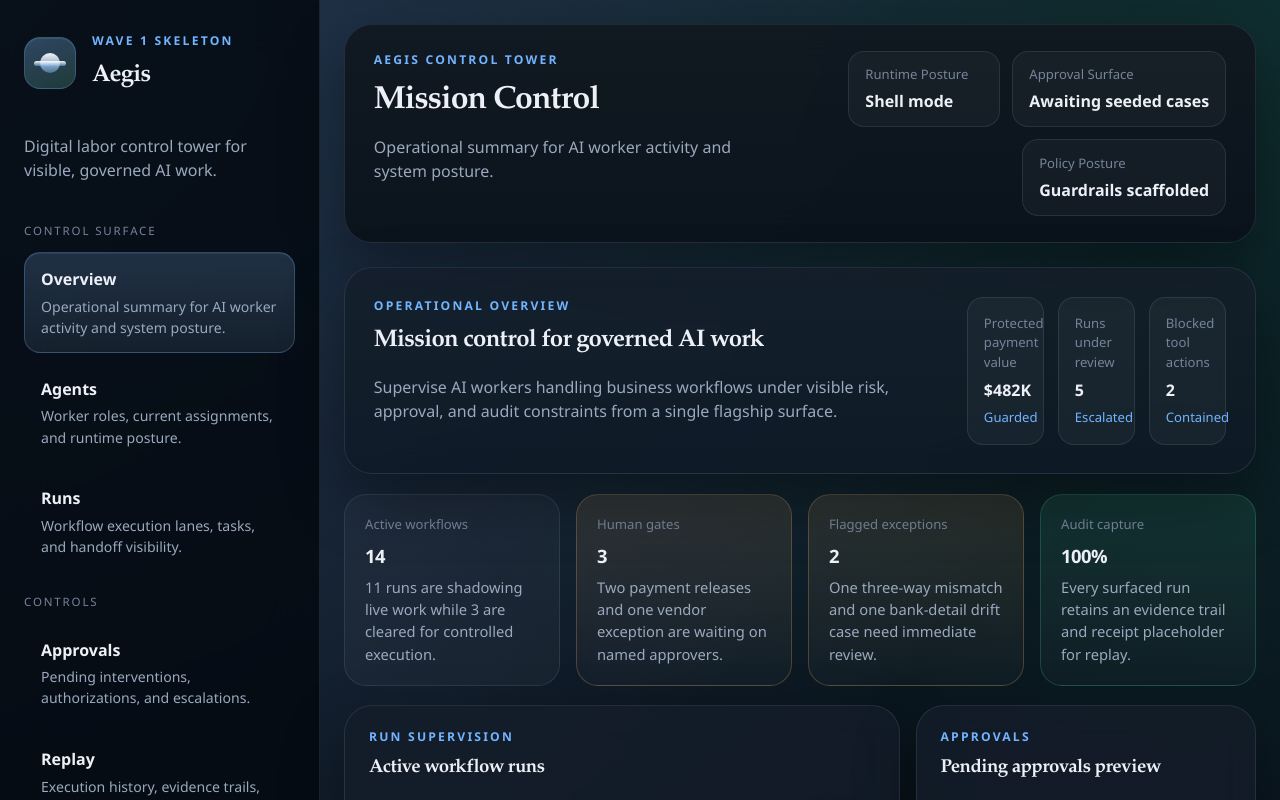
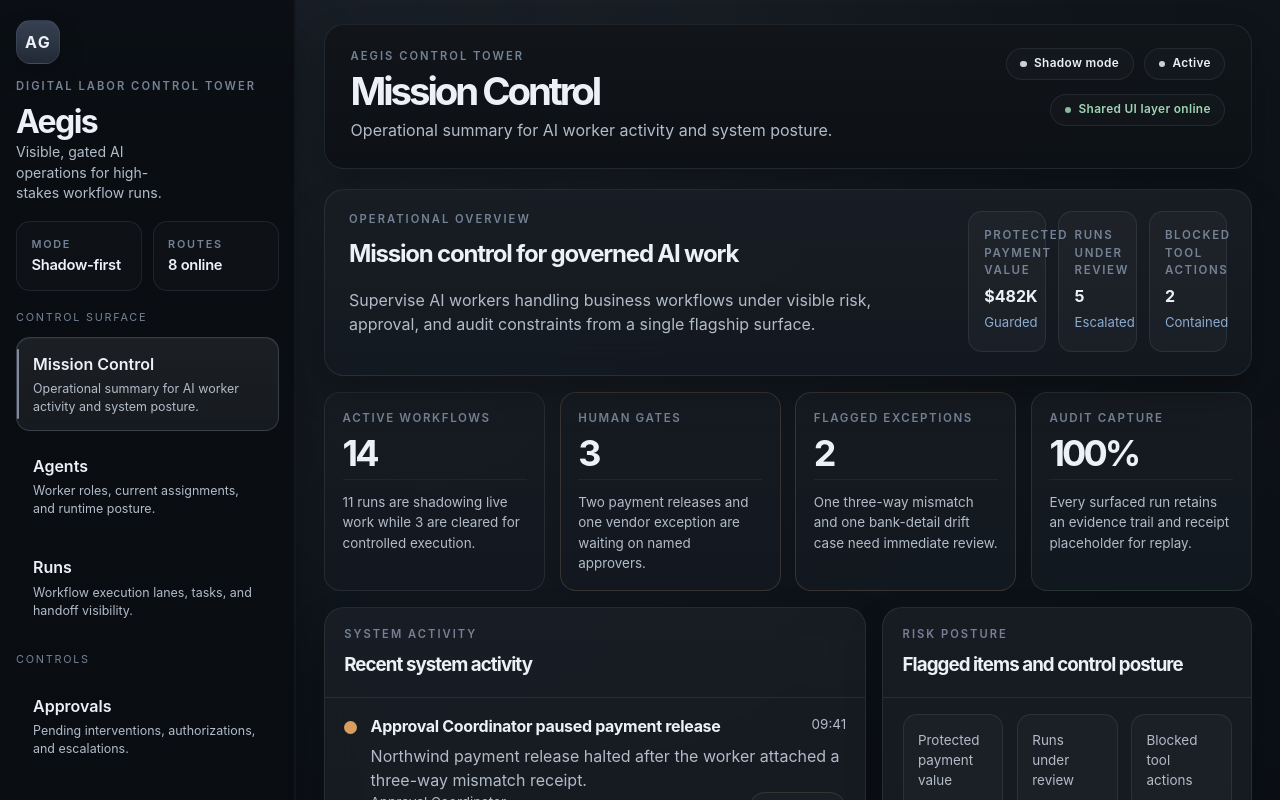
Before and after one commit to Arshgill01/Aegis, a React (Vite) app: page / in a window 1280 px wide. Shown: the top 800 px of the page. Built offline with nearby package versions, Linux system fonts and the light colour scheme.

Commit message:
Port command-center dashboard polish onto master

```diff
--- a/src/components/shell/AppShell.tsx
+++ b/src/components/shell/AppShell.tsx
@@ -4,9 +4,8 @@ import { navigationSections } from "../../app/routes";
 import { ShellSidebar } from "./ShellSidebar";
 
 const topbarMetrics = [
-  { label: "Runtime Posture", value: "Shell mode" },
-  { label: "Approval Surface", value: "Awaiting seeded cases" },
-  { label: "Policy Posture", value: "Guardrails scaffolded" },
+  { label: "Shadow mode" },
+  { label: "Active" },
 ];
 
 export function AppShell() {
@@ -23,18 +22,20 @@ export function AppShell() {
       <ShellSidebar />
       <div className="app-shell__content">
         <header className="topbar">
-          <div>
+          <div className="topbar__copy">
             <p className="eyebrow">Aegis Control Tower</p>
             <h1>{activeRoute.label}</h1>
             <p className="topbar__description">{activeRoute.description}</p>
           </div>
           <div className="topbar__metrics" aria-label="Global status">
-            {topbarMetrics.map((metric) => (
-              <div className="metric-pill" key={metric.label}>
-                <span>{metric.label}</span>
-                <strong>{metric.value}</strong>
-              </div>
-            ))}
+            <div className="topbar__metric-row">
+              {topbarMetrics.map((metric) => (
+                <span className="status-pill" key={metric.label}>
+                  {metric.label}
+                </span>
+              ))}
+            </div>
+            <span className="status-kpi">Shared UI layer online</span>
           </div>
         </header>
         <main className="page-region">
--- a/src/components/shell/PageShell.tsx
+++ b/src/components/shell/PageShell.tsx
@@ -35,7 +35,7 @@ export function PageShell({
   return (
     <div className="page-shell">
       <section className="hero-panel">
-        <div>
+        <div className="hero-panel__copy">
           <p className="eyebrow">{eyebrow}</p>
           <h2>{title}</h2>
           <p className="hero-panel__description">{description}</p>
@@ -59,7 +59,7 @@ export function PageShell({
             key={card.label}
             className={`summary-card summary-card--${card.tone ?? "neutral"}`}
           >
-            <span>{card.label}</span>
+            <span className="summary-card__signal">{card.label}</span>
             <strong>{card.value}</strong>
             {card.detail ? <p>{card.detail}</p> : null}
           </article>
--- a/src/components/shell/ShellSidebar.tsx
+++ b/src/components/shell/ShellSidebar.tsx
@@ -3,21 +3,32 @@ import { NavLink } from "react-router-dom";
 import { navigationSections } from "../../app/routes";
 
 export function ShellSidebar() {
+  const routeCount = navigationSections.flatMap((section) => section.items).length;
+
   return (
     <aside className="sidebar">
       <div className="sidebar__brand">
         <div className="sidebar__crest" aria-hidden="true">
-          <span />
-          <span />
+          AG
         </div>
-        <div>
-          <p className="eyebrow">Wave 1 Skeleton</p>
+        <div className="sidebar__brand-copy">
+          <p className="eyebrow">Digital Labor Control Tower</p>
           <h2>Aegis</h2>
+          <p className="sidebar__mission">
+            Visible, gated AI operations for high-stakes workflow runs.
+          </p>
         </div>
       </div>
 
-      <div className="sidebar__mission">
-        <p>Digital labor control tower for visible, governed AI work.</p>
+      <div className="sidebar__status" aria-label="Sidebar status">
+        <div className="sidebar__status-card">
+          <span>Mode</span>
+          <strong>Shadow-first</strong>
+        </div>
+        <div className="sidebar__status-card">
+          <span>Routes</span>
+          <strong>{routeCount} online</strong>
+        </div>
       </div>
 
       <nav className="sidebar__nav" aria-label="Primary navigation">
@@ -34,7 +45,7 @@ export function ShellSidebar() {
                   }
                   end={item.path === "/"}
                 >
-                  <span className="nav-link__label">{item.shortLabel}</span>
+                  <span className="nav-link__label">{item.label}</span>
                   <span className="nav-link__description">{item.description}</span>
                 </NavLink>
               ))}
@@ -44,8 +55,8 @@ export function ShellSidebar() {
       </nav>
 
       <div className="sidebar__footer">
-        <span className="status-dot" />
-        Stable shell for downstream wave branches
+        <strong>Wave 1 shell</strong>
+        <span>Shared surfaces and route scaffolds tuned for dense operational UI.</span>
       </div>
     </aside>
   );
--- a/src/pages/MissionControlPage.tsx
+++ b/src/pages/MissionControlPage.tsx
@@ -34,15 +34,15 @@ export function MissionControlPage() {
       }))}
       primaryColumn={
         <>
+          <ActivityCard entries={activity} />
           <ActiveRunsCard runs={activeRuns} />
-          <ActivityCard entries={activity} />
           <WorkerActivityCard workers={workers} />
         </>
       }
       secondaryColumn={
         <>
+          <RiskPostureCard flaggedItems={flaggedItems} postureSignals={postureSignals} />
           <ApprovalsCard approvals={approvals} />
-          <RiskPostureCard flaggedItems={flaggedItems} postureSignals={postureSignals} />
           <ScenarioSpotlightCard spotlight={spotlight} />
         </>
       }
--- a/src/styles.css
+++ b/src/styles.css
@@ -1,33 +1,41 @@
 :root {
   color-scheme: dark;
-  font-family: "IBM Plex Sans", "Avenir Next", "Segoe UI", sans-serif;
+  font-family:
+    "SF Pro Text",
+    "SF Pro Display",
+    -apple-system,
+    BlinkMacSystemFont,
+    "Segoe UI Variable",
+    "Segoe UI",
+    sans-serif;
   line-height: 1.5;
   font-weight: 400;
   color: #edf1f7;
   background:
-    radial-gradient(circle at top left, rgba(99, 167, 255, 0.22), transparent 28%),
-    radial-gradient(circle at top right, rgba(38, 209, 160, 0.14), transparent 24%),
-    linear-gradient(180deg, #09111b 0%, #071019 52%, #04080d 100%);
+    radial-gradient(circle at top left, rgba(141, 170, 206, 0.08), transparent 28%),
+    radial-gradient(circle at top center, rgba(255, 255, 255, 0.03), transparent 22%),
+    linear-gradient(180deg, #0d1218 0%, #090d13 48%, #070a0f 100%);
   font-synthesis: none;
   text-rendering: optimizeLegibility;
   -webkit-font-smoothing: antialiased;
   -moz-osx-font-smoothing: grayscale;
-  --bg-canvas: rgba(7, 14, 23, 0.9);
-  --bg-panel: rgba(11, 21, 34, 0.78);
-  --bg-panel-strong: rgba(13, 25, 40, 0.94);
-  --bg-panel-soft: rgba(255, 255, 255, 0.04);
-  --border-soft: rgba(156, 177, 204, 0.14);
-  --border-strong: rgba(156, 177, 204, 0.22);
+  --bg-canvas: rgba(10, 14, 19, 0.94);
+  --bg-panel: rgba(17, 22, 30, 0.92);
+  --bg-panel-strong: rgba(12, 16, 22, 0.9);
+  --bg-panel-soft: rgba(255, 255, 255, 0.03);
+  --border-soft: rgba(156, 169, 188, 0.12);
+  --border-strong: rgba(167, 180, 199, 0.22);
   --text-primary: #edf1f7;
-  --text-secondary: #9aa9bd;
-  --text-muted: #75849a;
-  --accent: #72b4ff;
-  --accent-strong: #4fd2a2;
-  --attention: #ffb86b;
-  --shadow-panel: 0 24px 60px rgba(0, 0, 0, 0.35);
-  --radius-xl: 28px;
-  --radius-lg: 22px;
-  --radius-md: 16px;
+  --text-secondary: #b2bcc9;
+  --text-muted: #758295;
+  --accent: #8daace;
+  --accent-strong: #73ab8d;
+  --attention: #c3a06d;
+  --shadow-panel: 0 18px 36px rgba(0, 0, 0, 0.24);
+  --shadow-shell: 0 28px 56px rgba(0, 0, 0, 0.32);
+  --radius-xl: 20px;
+  --radius-lg: 16px;
+  --radius-md: 14px;
   --radius-sm: 12px;
 }
 
@@ -62,17 +70,19 @@ select {
 .app-shell {
   position: relative;
   display: grid;
-  grid-template-columns: 320px minmax(0, 1fr);
+  grid-template-columns: 296px minmax(0, 1fr);
   min-height: 100vh;
-  overflow: hidden;
 }
 
 .app-shell__backdrop {
-  position: absolute;
+  position: fixed;
   inset: 0;
   background:
-    linear-gradient(135deg, rgba(255, 255, 255, 0.04), transparent 32%),
-    linear-gradient(180deg, transparent 0%, rgba(255, 255, 255, 0.02) 100%);
+    linear-gradient(rgba(255, 255, 255, 0.014) 1px, transparent 1px),
+    linear-gradient(90deg, rgba(255, 255, 255, 0.014) 1px, transparent 1px);
+  background-size: 28px 28px;
+  mask-image: linear-gradient(180deg, rgba(0, 0, 0, 0.28), transparent 76%);
+  opacity: 0.14;
   pointer-events: none;
 }
 
@@ -81,48 +91,38 @@ select {
   z-index: 1;
   display: flex;
   flex-direction: column;
-  gap: 1.5rem;
-  padding: 2rem 1.5rem;
-  background: rgba(4, 10, 17, 0.86);
-  border-right: 1px solid var(--border-soft);
-  backdrop-filter: blur(24px);
+  gap: 1.1rem;
+  padding: 1.25rem 1rem;
+  background:
+    linear-gradient(180deg, rgba(18, 24, 33, 0.14), transparent 120px),
+    linear-gradient(180deg, rgba(10, 14, 19, 0.98), rgba(8, 11, 16, 0.98));
+  border-right: 1px solid rgba(255, 255, 255, 0.04);
+  box-shadow:
+    inset -1px 0 0 rgba(255, 255, 255, 0.04),
+    var(--shadow-shell);
+  backdrop-filter: blur(20px);
 }
 
 .sidebar__brand {
-  display: flex;
-  align-items: center;
-  gap: 1rem;
+  display: grid;
+  gap: 0.85rem;
 }
 
 .sidebar__crest {
-  position: relative;
   display: grid;
   place-items: center;
-  width: 3.25rem;
-  height: 3.25rem;
-  border-radius: 1rem;
+  width: 2.75rem;
+  height: 2.75rem;
+  border-radius: 0.9rem;
   background:
-    linear-gradient(160deg, rgba(114, 180, 255, 0.28), rgba(79, 210, 162, 0.16)),
-    rgba(255, 255, 255, 0.06);
-  border: 1px solid rgba(114, 180, 255, 0.24);
-  box-shadow: inset 0 1px 0 rgba(255, 255, 255, 0.08);
-}
-
-.sidebar__crest span:first-child,
-.sidebar__crest span:last-child {
-  position: absolute;
-  border-radius: 999px;
-  background: linear-gradient(180deg, rgba(255, 255, 255, 0.95), rgba(114, 180, 255, 0.45));
-}
-
-.sidebar__crest span:first-child {
-  width: 1.25rem;
-  height: 1.25rem;
-}
-
-.sidebar__crest span:last-child {
-  width: 2rem;
-  height: 0.3rem;
+    linear-gradient(180deg, rgba(56, 66, 82, 0.98), rgba(34, 42, 55, 0.96)),
+    rgba(17, 22, 30, 0.96);
+  border: 1px solid rgba(162, 183, 213, 0.1);
+  color: var(--text-primary);
+  font-size: 1rem;
+  font-weight: 700;
+  letter-spacing: 0.08em;
+  box-shadow: 0 10px 24px rgba(0, 0, 0, 0.18);
 }
 
 .sidebar h2,
@@ -131,9 +131,8 @@ select {
 .surface-card h3,
 .not-found h2 {
   margin: 0;
-  font-family: "IBM Plex Serif", "Iowan Old Style", "Palatino Linotype", serif;
-  font-weight: 600;
-  letter-spacing: -0.03em;
+  font-weight: 680;
+  letter-spacing: -0.05em;
 }
 
 .sidebar__mission,
@@ -144,10 +143,56 @@ select {
   color: var(--text-secondary);
 }
 
+.sidebar__brand-copy {
+  display: grid;
+  gap: 0.3rem;
+}
+
+.sidebar__brand-copy h2 {
+  font-size: 2rem;
+  line-height: 0.95;
+}
+
+.sidebar__mission {
+  margin: 0;
+  max-width: 18ch;
+  font-size: 0.88rem;
+  line-height: 1.45;
+}
+
+.sidebar__status {
+  display: grid;
+  grid-template-columns: repeat(2, minmax(0, 1fr));
+  gap: 0.65rem;
+}
+
+.sidebar__status-card {
+  display: grid;
+  gap: 0.15rem;
+  padding: 0.85rem 0.9rem;
+  border-radius: var(--radius-md);
+  border: 1px solid var(--border-soft);
+  background: rgba(255, 255, 255, 0.02);
+}
+
+.sidebar__status-card span {
+  color: var(--text-muted);
+  font-size: 0.68rem;
+  font-weight: 600;
+  letter-spacing: 0.16em;
+  text-transform: uppercase;
+}
+
+.sidebar__status-card strong {
+  font-size: 0.92rem;
+  font-weight: 620;
+  letter-spacing: -0.02em;
+}
+
 .sidebar__nav {
   display: flex;
   flex-direction: column;
-  gap: 1.25rem;
+  gap: 1rem;
 }
 
 .nav-section {
@@ -159,7 +204,7 @@ select {
 .nav-section__title {
   margin: 0;
   color: var(--text-muted);
-  font-size: 0.72rem;
+  font-size: 0.68rem;
   letter-spacing: 0.16em;
   text-transform: uppercase;
 }
@@ -171,10 +216,11 @@ select {
 }
 
 .nav-link {
+  position: relative;
   display: flex;
   flex-direction: column;
-  gap: 0.3rem;
-  padding: 0.9rem 1rem;
+  gap: 0.28rem;
+  padding: 0.85rem 0.95rem 0.85rem 1rem;
   border-radius: var(--radius-md);
   border: 1px solid transparent;
   background: transparent;
@@ -184,18 +230,33 @@ select {
     transform 140ms ease;
 }
 
+.nav-link::before {
+  content: "";
+  position: absolute;
+  left: 0;
+  top: 0.7rem;
+  bottom: 0.7rem;
+  width: 2px;
+  border-radius: 999px;
+  background: transparent;
+}
+
 .nav-link:hover {
-  background: rgba(255, 255, 255, 0.035);
-  border-color: var(--border-soft);
-  transform: translateX(2px);
+  background: rgba(255, 255, 255, 0.03);
+  border-color: rgba(255, 255, 255, 0.06);
+  transform: translateX(1px);
 }
 
 .nav-link--active {
   background:
-    linear-gradient(180deg, rgba(114, 180, 255, 0.16), rgba(114, 180, 255, 0.06)),
-    rgba(255, 255, 255, 0.04);
-  border-color: rgba(114, 180, 255, 0.28);
-  box-shadow: inset 0 1px 0 rgba(255, 255, 255, 0.06);
+    linear-gradient(180deg, rgba(255, 255, 255, 0.045), rgba(255, 255, 255, 0.025)),
+    rgba(255, 255, 255, 0.03);
+  border-color: var(--border-strong);
+  box-shadow: inset 0 1px 0 rgba(255, 255, 255, 0.04);
+}
+
+.nav-link--active::before {
+  background: rgba(166, 182, 205, 0.72);
 }
 
 .nav-link__label {
@@ -205,28 +266,28 @@ select {
 
 .nav-link__description {
   color: var(--text-secondary);
-  font-size: 0.88rem;
+  font-size: 0.78rem;
+  line-height: 1.45;
 }
 
 .sidebar__footer {
-  display: flex;
-  align-items: center;
-  gap: 0.6rem;
+  display: grid;
+  gap: 0.35rem;
   margin-top: auto;
   padding: 1rem;
   border-radius: var(--radius-md);
-  background: var(--bg-panel-soft);
+  background:
+    linear-gradient(180deg, rgba(255, 255, 255, 0.03), rgba(255, 255, 255, 0.018));
   border: 1px solid var(--border-soft);
   color: var(--text-secondary);
-  font-size: 0.92rem;
+  font-size: 0.82rem;
+  line-height: 1.45;
 }
 
-.status-dot {
-  width: 0.6rem;
-  height: 0.6rem;
-  border-radius: 999px;
-  background: var(--accent-strong);
-  box-shadow: 0 0 16px rgba(79, 210, 162, 0.75);
+.sidebar__footer strong {
+  color: var(--text-primary);
+  font-size: 0.92rem;
+  font-weight: 620;
 }
 
 .app-shell__content {
@@ -235,7 +296,7 @@ select {
   display: flex;
   flex-direction: column;
   min-width: 0;
-  padding: 1.5rem;
+  padding: 1.5rem 1.75rem 1.75rem;
 }
 
 .topbar {
@@ -243,54 +304,96 @@ select {
   align-items: flex-start;
   justify-content: space-between;
   gap: 1.5rem;
-  padding: 1.6rem 1.8rem;
+  padding: 1.45rem 1.6rem 1.55rem;
   border: 1px solid var(--border-soft);
   border-radius: var(--radius-xl);
   background:
-    linear-gradient(180deg, rgba(255, 255, 255, 0.035), rgba(255, 255, 255, 0.01)),
+    linear-gradient(180deg, rgba(255, 255, 255, 0.028), rgba(255, 255, 255, 0.012)),
     var(--bg-canvas);
   box-shadow: var(--shadow-panel);
-  backdrop-filter: blur(18px);
+  backdrop-filter: blur(16px);
+}
+
+.topbar__copy {
+  max-width: 52rem;
+}
+
+.topbar h1 {
+  font-size: clamp(2.4rem, 3vw, 3.2rem);
+  line-height: 0.95;
+  letter-spacing: -0.08em;
 }
 
 .topbar__description {
-  max-width: 48rem;
-  margin: 0.65rem 0 0;
+  max-width: 44rem;
+  margin: 0.55rem 0 0;
+  font-size: 1rem;
+  line-height: 1.58;
 }
 
 .topbar__metrics {
+  display: grid;
+  gap: 0.85rem;
+  justify-items: end;
+  min-width: 16rem;
+}
+
+.topbar__metric-row {
   display: flex;
   flex-wrap: wrap;
   justify-content: flex-end;
-  gap: 0.75rem;
+  gap: 0.65rem;
 }
 
-.metric-pill {
-  display: flex;
-  flex-direction: column;
-  gap: 0.25rem;
-  min-width: 9.5rem;
-  padding: 0.85rem 1rem;
-  border-radius: var(--radius-md);
-  background: rgba(255, 255, 255, 0.035);
-  border: 1px solid var(--border-soft);
+.status-pill,
+.status-kpi,
+.signal-item span,
+.summary-card__signal {
+  color: var(--text-muted);
+  font-size: 0.72rem;
+  font-weight: 600;
+  letter-spacing: 0.14em;
+  text-transform: uppercase;
 }
 
-.metric-pill span,
-.summary-card span,
-.signal-item span {
-  color: var(--text-muted);
-  font-size: 0.82rem;
+.status-pill,
+.status-kpi {
+  display: inline-flex;
+  align-items: center;
+  gap: 0.45rem;
+  min-height: 2rem;
+  padding: 0 0.85rem;
+  border-radius: 999px;
+  border: 1px solid var(--border-soft);
+  background: rgba(255, 255, 255, 0.02);
+  color: var(--text-primary);
+  font-size: 0.74rem;
+  letter-spacing: 0.03em;
+  text-transform: none;
+}
+
+.status-pill::before,
+.status-kpi::before {
+  content: "";
+  width: 0.4rem;
+  height: 0.4rem;
+  border-radius: 999px;
+  background: currentColor;
+  opacity: 0.85;
+}
+
+.status-kpi {
+  color: #9fd5b6;
 }
 
 .page-region {
-  padding-top: 1.5rem;
+  padding-top: 1.2rem;
 }
 
 .page-shell {
   display: flex;
   flex-direction: column;
-  gap: 1.2rem;
+  gap: 1rem;
 }
 
 .hero-panel,
@@ -309,62 +412,65 @@ select {
   display: flex;
   justify-content: space-between;
   gap: 1.5rem;
-  padding: 1.8rem;
+  padding: 1.35rem 1.5rem 1.45rem;
 }
 
 .summary-grid {
   display: grid;
   grid-template-columns: repeat(4, minmax(0, 1fr));
-  gap: 1rem;
+  gap: 0.9rem;
 }
 
 .summary-card {
-  display: flex;
-  flex-direction: column;
-  gap: 0.45rem;
-  padding: 1.25rem;
-  min-height: 7.5rem;
+  display: grid;
+  gap: 0.55rem;
+  align-content: start;
+  padding: 1.05rem 1.1rem 1rem;
+  min-height: 11.5rem;
   border-radius: var(--radius-lg);
   border: 1px solid var(--border-soft);
-  background: rgba(255, 255, 255, 0.035);
+  background:
+    linear-gradient(180deg, rgba(255, 255, 255, 0.022), rgba(255, 255, 255, 0.01)),
+    rgba(17, 22, 30, 0.92);
 }
 
 .summary-card strong {
-  font-size: 1.15rem;
-  letter-spacing: -0.03em;
+  font-size: 2.25rem;
+  line-height: 0.95;
+  letter-spacing: -0.08em;
 }
 
 .summary-card p {
   margin: 0;
   color: var(--text-secondary);
-  font-size: 0.92rem;
-  line-height: 1.5;
+  padding-top: 0.75rem;
+  border-top: 1px solid rgba(255, 255, 255, 0.05);
+  font-size: 0.84rem;
+  line-height: 1.52;
 }
 
 .summary-card--attention {
-  border-color: rgba(255, 184, 107, 0.24);
-  background: linear-gradient(180deg, rgba(255, 184, 107, 0.12), rgba(255, 255, 255, 0.025));
+  border-color: rgba(195, 160, 109, 0.2);
 }
 
 .summary-card--positive {
-  border-color: rgba(79, 210, 162, 0.22);
-  background: linear-gradient(180deg, rgba(79, 210, 162, 0.12), rgba(255, 255, 255, 0.025));
+  border-color: rgba(115, 171, 141, 0.18);
 }
 
 .signal-list {
   display: grid;
   grid-template-columns: repeat(3, minmax(0, 1fr));
-  gap: 0.85rem;
-  width: min(28rem, 100%);
+  gap: 0.75rem;
+  width: min(27rem, 100%);
 }
 
 .signal-item {
   display: flex;
   flex-direction: column;
-  gap: 0.35rem;
-  padding: 1rem;
+  gap: 0.3rem;
+  padding: 0.95rem;
   border-radius: var(--radius-md);
-  background: rgba(255, 255, 255, 0.04);
+  background: rgba(255, 255, 255, 0.03);
   border: 1px solid var(--border-soft);
 }
 
@@ -376,7 +482,7 @@ select {
 
 .content-grid {
   display: grid;
-  grid-template-columns: minmax(0, 1.55fr) minmax(300px, 0.95fr);
+  grid-template-columns: minmax(0, 1.35fr) minmax(320px, 0.92fr);
   gap: 1rem;
 }
 
@@ -395,7 +501,7 @@ select {
 .surface-card__header,
 .surface-card__body,
 .surface-card__footer {
-  padding: 1.4rem 1.5rem;
+  padding: 1.15rem 1.2rem;
 }
 
 .surface-card__header {
@@ -410,7 +516,7 @@ select {
   margin-top: auto;
   border-top: 1px solid var(--border-soft);
   color: var(--text-secondary);
-  font-size: 0.92rem;
+  font-size: 0.84rem;
 }
 
 .stack-list {
@@ -423,7 +529,7 @@ select {
   display: flex;
   justify-content: space-between;
   gap: 1rem;
-  padding: 1rem;
+  padding: 0.95rem;
   border-radius: var(--radius-md);
   background: rgba(255, 255, 255, 0.03);
   border: 1px solid var(--border-soft);
@@ -465,8 +571,8 @@ select {
 
 .eyebrow {
   margin: 0 0 0.5rem;
-  color: var(--accent);
-  font-size: 0.76rem;
+  color: var(--text-muted);
+  font-size: 0.7rem;
   font-weight: 600;
   letter-spacing: 0.18em;
   text-transform: uppercase;
@@ -479,27 +585,27 @@ select {
   padding: 0.35rem 0.72rem;
   border-radius: 999px;
   border: 1px solid transparent;
-  font-size: 0.76rem;
+  font-size: 0.74rem;
   font-weight: 600;
   letter-spacing: 0.04em;
 }
 
 .mission-chip--neutral {
-  color: var(--accent);
-  background: rgba(114, 180, 255, 0.12);
-  border-color: rgba(114, 180, 255, 0.22);
+  color: #cad8ea;
+  background: rgba(255, 255, 255, 0.02);
+  border-color: rgba(141, 170, 206, 0.16);
 }
 
 .mission-chip--attention {
-  color: var(--attention);
-  background: rgba(255, 184, 107, 0.14);
-  border-color: rgba(255, 184, 107, 0.24);
+  color: #d9cfbf;
+  background: rgba(255, 255, 255, 0.02);
+  border-color: rgba(195, 160, 109, 0.16);
 }
 
 .mission-chip--positive {
-  color: var(--accent-strong);
-  background: rgba(79, 210, 162, 0.14);
-  border-color: rgba(79, 210, 162, 0.24);
+  color: #c8d8cf;
+  background: rgba(255, 255, 255, 0.02);
+  border-color: rgba(115, 171, 141, 0.16);
 }
 
 .mission-chip-row,
@@ -735,6 +841,10 @@ select {
     border-bottom: 1px solid var(--border-soft);
   }
 
+  .sidebar__status {
+    grid-template-columns: 1fr;
+  }
+
   .content-grid,
   .summary-grid,
   .signal-list {
@@ -742,7 +852,7 @@ select {
   }
 
   .topbar__metrics {
-    justify-content: flex-start;
+    justify-items: start;
   }
 }
 
```
